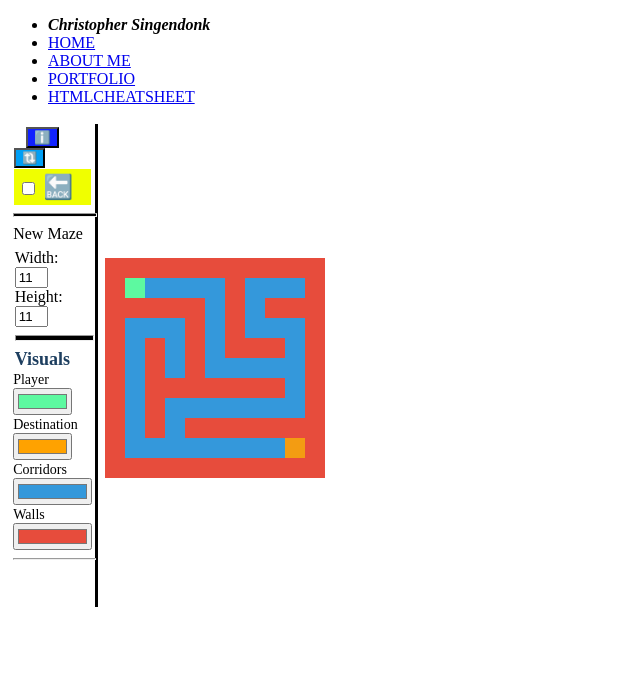
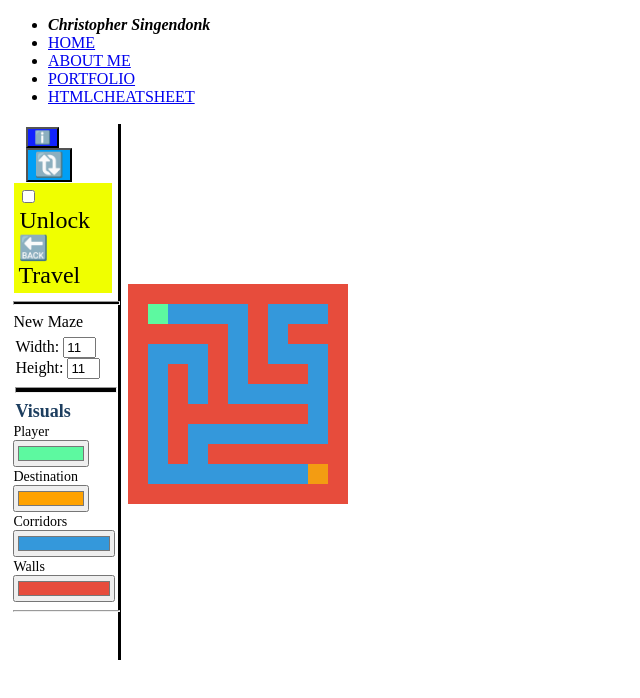
Before and after one commit to CSingendonk/myreponame, a plain HTML site: page mazeplaceholder/mazepg.html in a window 1280 px wide. Shown: the whole page, without its empty margins (0-640 px from the left). Drawn offline with Linux system fonts and the light colour scheme.

Commit message:
Update mazepg.html

```diff
--- a/mazeplaceholder/mazepg.html
+++ b/mazeplaceholder/mazepg.html
@@ -23,13 +23,16 @@
 		<td style="border-right: solid; margin: 25px; padding: 1%; vertical-align: top" rowspan="4">
 			<div title="Menu Bar" style>
 				<button id="infoDivButton" style="align-content: center; margin-left: 1vw; background-color: #1122ff; color: white;" onclick="infoDivClick()" type="button">ℹ️</button>
-				<button style="margin-left:1px; background-color: #009ff5; font-size: 12px; align-self: center" class="grid-refresh" onclick="regenerateMaze()" id="refreshButton" type="button">🔃</button>
+				<button style="margin-left:1vw; background-color: #009ff5; font-size: 24px; align-self: center" class="grid-refresh" onclick="regenerateMaze()" id="refreshButton" type="button">🔃</button>
 				<div style="background-color: #f0ff00; margin: 1px; padding: 4px; max-width: 7vw">
 					<input type="checkbox" id="goBackInput" style="content: 🔙; background-color: #f40f60;">
-					<label style="margin-left: 1px; font-size:24px" for="goBackInput">🔙</label>
+					<label style="margin-left: 1px; font-size:24px" for="goBackInput">Unlock 🔙 Travel</label>
 					</input>
 				</div>
 			</div>
+			<!-- implement element content through script to display a number representing current percentage of the maze the player has converted from path cells to wall cells
+			or   display a numerical ticker or progressbar to represent the quantity of path cells that remain open, relative to the initial quantity the maze generated with
+			or   both a ticker for (path cells remaining) of (path cells at generation start) and a ticker for (total wall cells currently) of (total cells in the entire maze) -->
 			<label id="compercent"></label>
 			<span style="display: relative" id="infobuttontooltip" class="tooltip"></span>
 			<div id="infoDiv1" hidden style="padding-left: 2vmin">
```
